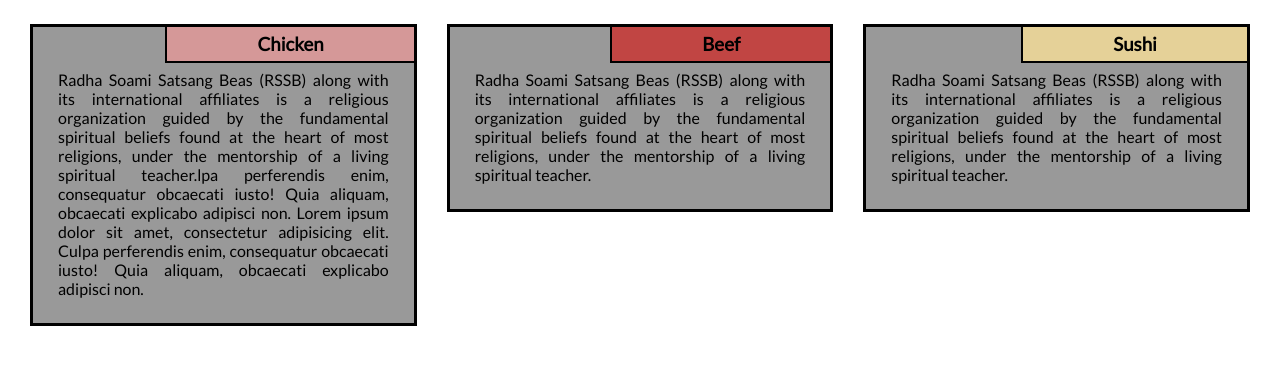
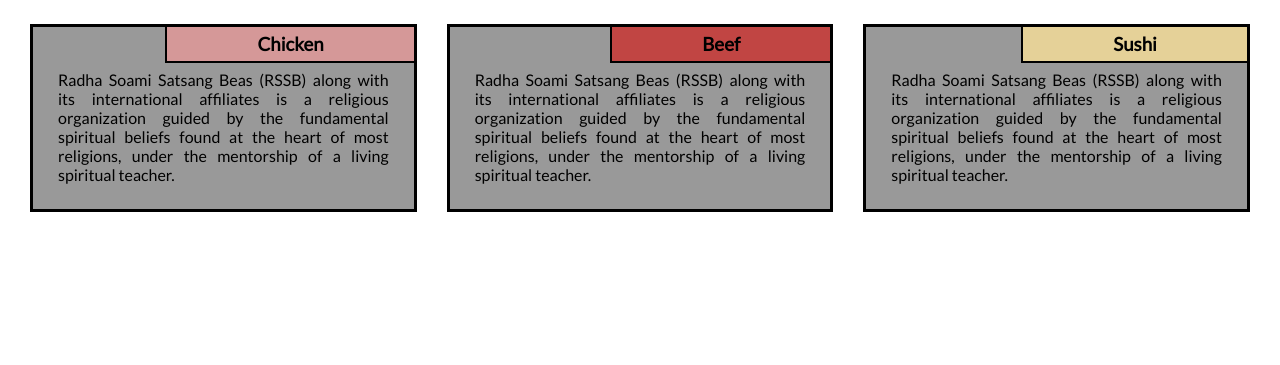
Before and after one commit to gaganthakral/gaganthakral.github.io, a plain HTML site: page module2-solution/index.html in a window 1280 px wide. Shown: the part 135-500 px from the top of the page. Drawn offline with Linux system fonts and the light colour scheme.

Commit message:
Update index.html

```diff
--- a/module2-solution/index.html
+++ b/module2-solution/index.html
@@ -18,7 +18,7 @@
             <h3>Chicken</h3>
           </div>
           <p>
-           Radha Soami Satsang Beas (RSSB) along with its international affiliates is a religious organization guided by the fundamental spiritual beliefs found at the heart of most religions, under the mentorship of a living spiritual teacher.lpa perferendis enim, consequatur obcaecati iusto! Quia aliquam, obcaecati explicabo adipisci non. Lorem ipsum dolor sit amet, consectetur adipisicing elit. Culpa perferendis enim, consequatur obcaecati iusto! Quia aliquam, obcaecati explicabo adipisci non.
+           Radha Soami Satsang Beas (RSSB) along with its international affiliates is a religious organization guided by the fundamental spiritual beliefs found at the heart of most religions, under the mentorship of a living spiritual teacher.
           </p>
         </div>
       </div>
```
